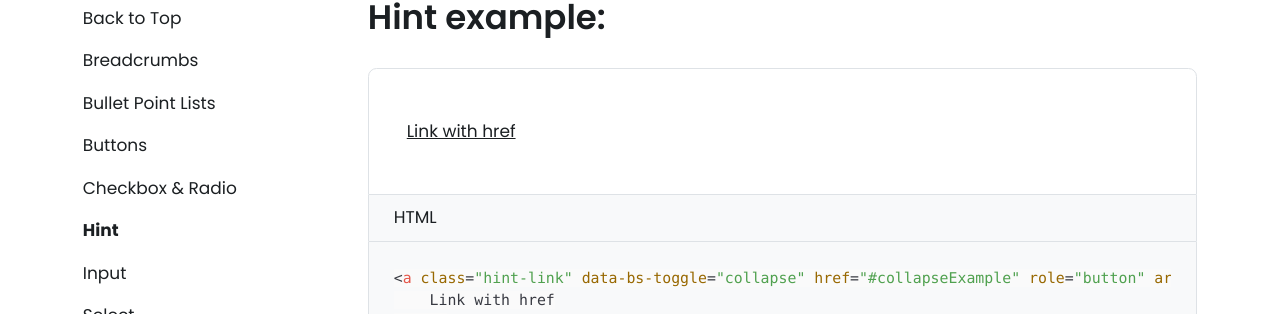
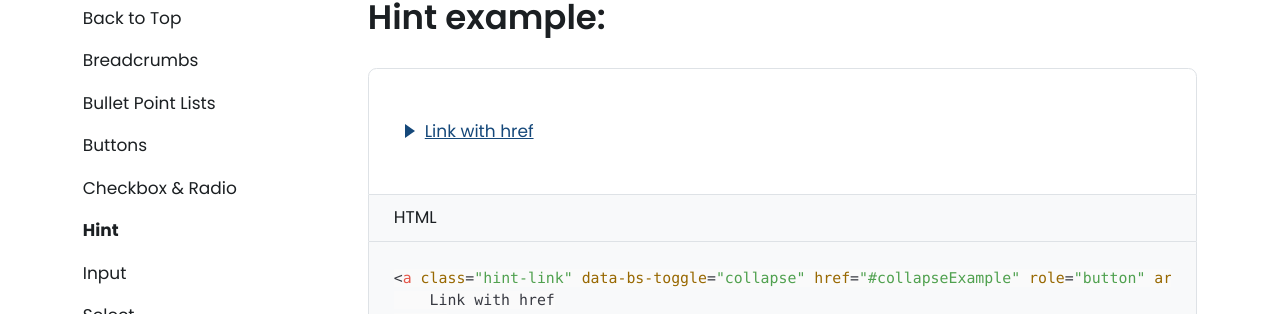
Before and after one commit to Energy-Saving-Trust/Design-System, a Jekyll site: the page built from components/hint.md, in a window 1280 px wide. Shown: the part 208-522 px from the top of the page. Built offline with Jekyll 4.4.1, drawn with Linux system fonts in a browser that asks for light colours; nearby versions of some CDN libraries.

Commit message:
adding chevrons to hints

```diff
--- a/_sass/bootstrap/_variables-est-bootsrap.scss
+++ b/_sass/bootstrap/_variables-est-bootsrap.scss
@@ -1617,6 +1617,19 @@ $breadcrumb-divider-flipped:        $breadcrumb-divider !default;
 $breadcrumb-border-radius:          null !default;
 // scss-docs-end breadcrumb-variables
 
+
+// Hint
+
+// scss-docs-start hint-variables
+$hint-link-text-color:              $deepblue !default;
+$hint-link-before-color:            $hint-link-text-color !default;
+$hint-link-active-text-color:       #212529 !default;
+$hint-link-active-before-color:     $hint-link-active-text-color !default;
+$hint-body-bg-color:                $deepblue-50 !default;
+$hint-link-active-bg-color:         $hint-body-bg-color !default;
+// scss-docs-end hint-variables
+
+
 // Carousel
 
 // scss-docs-start carousel-variables
--- a/_sass/est/_hint.scss
+++ b/_sass/est/_hint.scss
@@ -1,26 +1,35 @@
 .hint-link {
   position: relative;
-  padding: 8px 13px;
+  padding: 8px 13px 8px 31px;
+  color: $hint-link-text-color;
+  &::before {
+    content: "";
+      position: absolute;
+      left: 11.5px;
+      top: 50%;
+      transform: translateY(-50%);
+      width: 0;
+      height: 0;
+      border-top: 7px solid transparent;
+      border-bottom: 7px solid transparent;
+      border-left: 10px solid $hint-link-before-color;
+  }
   &[aria-expanded="true"]{
-    background-color: $deepblue-50;
+    background-color: $hint-link-active-bg-color;
     border-top-right-radius: $border-radius;
     border-top-left-radius: $border-radius;
     text-decoration: none;
-    &::after {
-      content: '';
-      width: 100%;
-      height: 1px;
-      background-color: $deepblue-50;
-      display: block;
-      position: absolute;
-      bottom: -1px;
-      left: 0;
+    color: $hint-link-active-text-color;
+    &::before {
+      border-left: 10px solid $hint-link-active-before-color;
+      transform: rotate(90deg);
+      top: 35%;
     }
   }
 }
 
 .hint-body {
-  background-color: $deepblue-50;
+  background-color: $hint-body-bg-color;
   padding: 13px;
   border-top-right-radius: $border-radius;
   border-bottom-right-radius: $border-radius;
```
